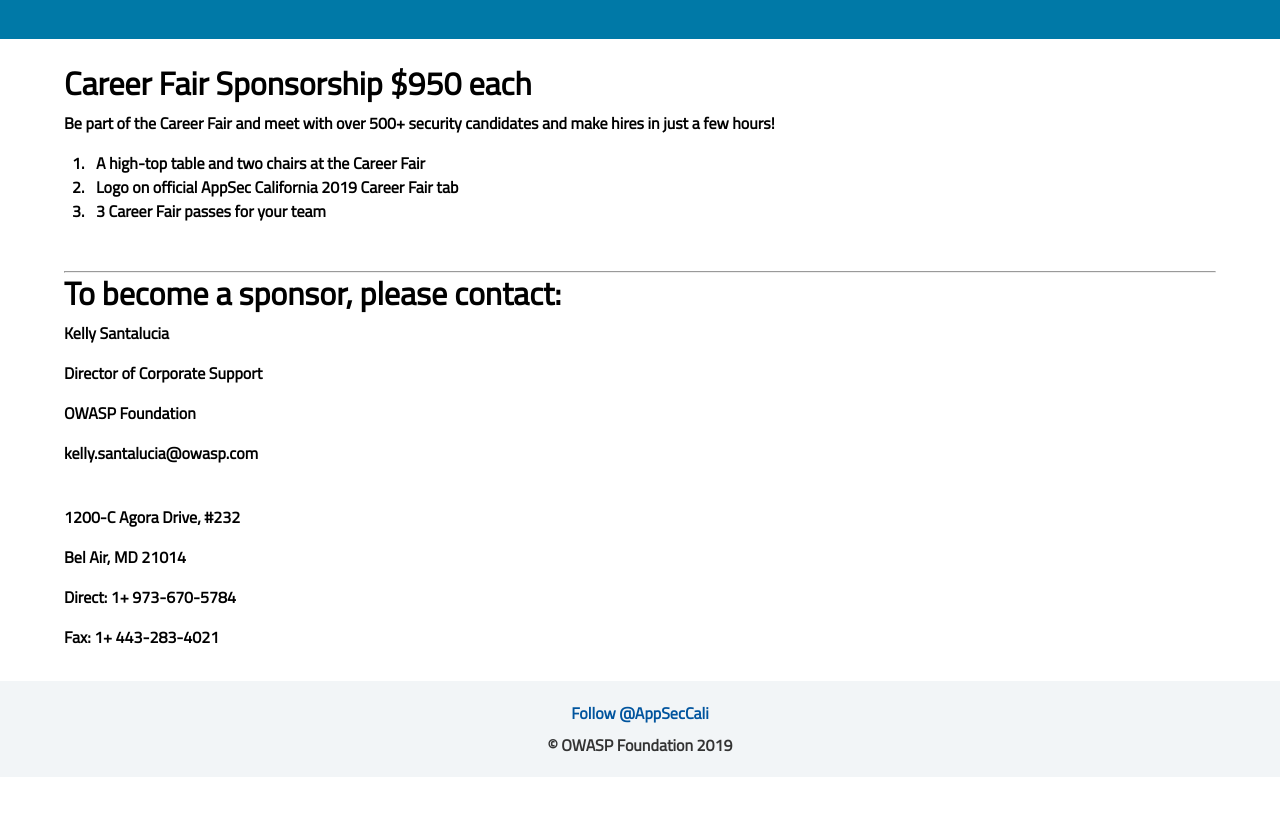
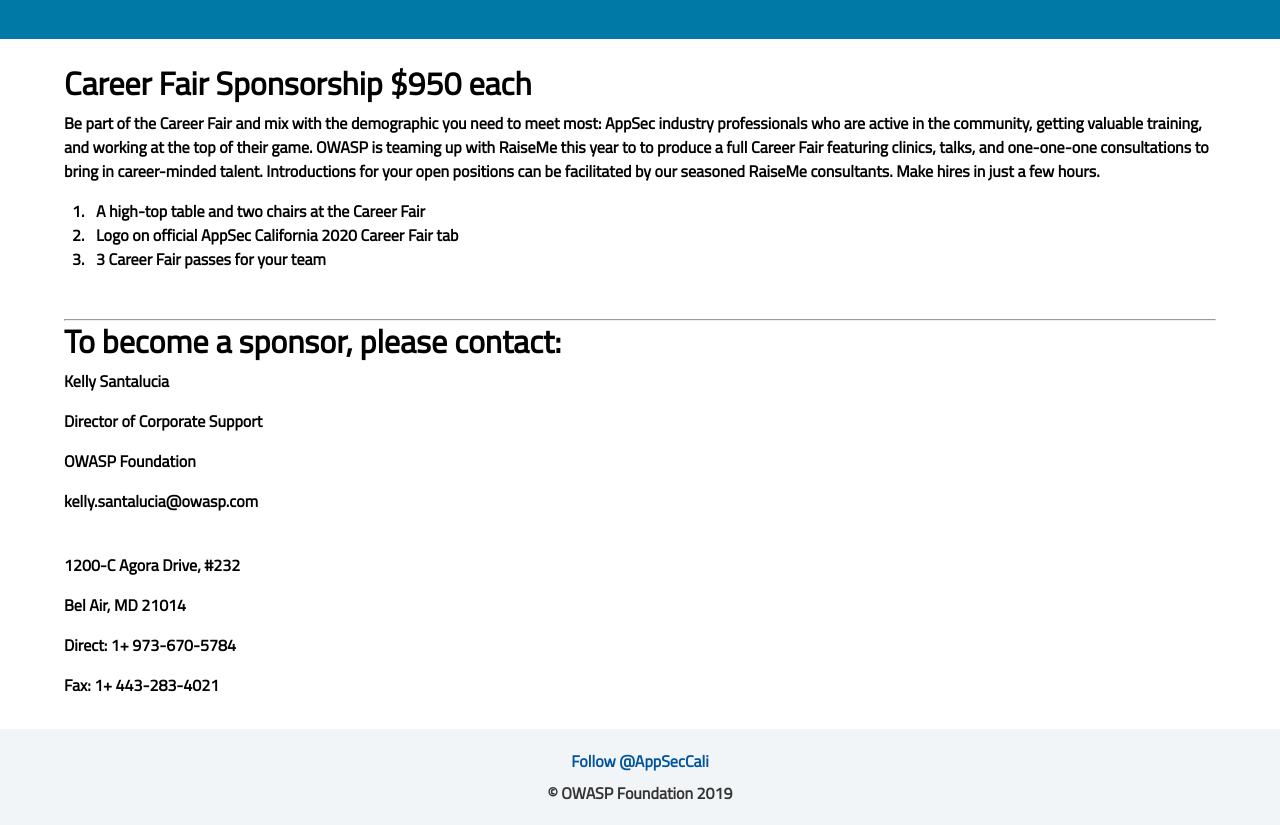
Before and after one commit to OWASP/2020-appseccalifornia, a Jekyll site: the page built from sponsors/career/index.html, in a window 1280 px wide, cut to the strip 561-1386 px from the top of the page. Built offline with Jekyll 4.4.1, drawn with Linux system fonts in a browser that asks for light colours; some web fonts are replaced; comment, search, counter and statistics services are not loaded; before the commit the page ends 1338 px from its top, so only the background shows below that.

Commit message:
adding alternative career fair text

```diff
--- a/sponsors/career/index.html
+++ b/sponsors/career/index.html
@@ -32,10 +32,11 @@
 
 <section>
 <h2>Career Fair Sponsorship $950 each</h2>
-<p>Be part of the Career Fair and meet with over 500+ security candidates and make hires in just a few hours!</p>
+<p>Be part of the Career Fair and mix with the demographic you need to meet most:  AppSec industry professionals who are active in the community, getting valuable training, and working at the top of their game.  OWASP is teaming up with RaiseMe this year to to produce a full Career Fair featuring clinics, talks, and one-one-one consultations to bring in career-minded talent.  Introductions for your open positions can be facilitated by our seasoned RaiseMe consultants.  Make hires in just a few hours.
+</p>
 <ol>
 <li>A high-top table and two chairs at the Career Fair</li>
-<li>Logo on official AppSec California 2019 Career Fair tab</li>
+<li>Logo on official AppSec California 2020 Career Fair tab</li>
 <li>3 Career Fair passes for your team</li>
 </ol>
 <br>
```
